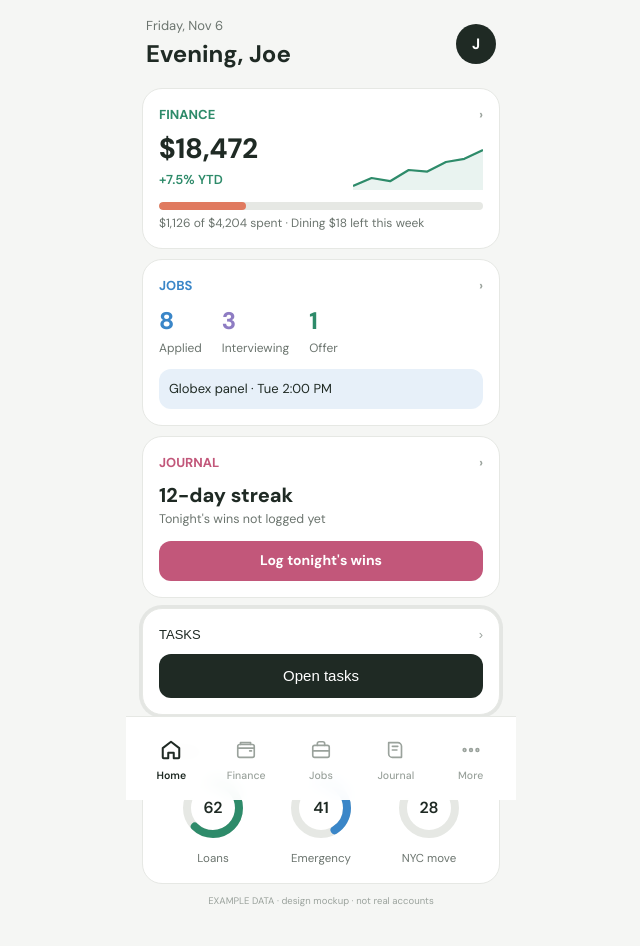
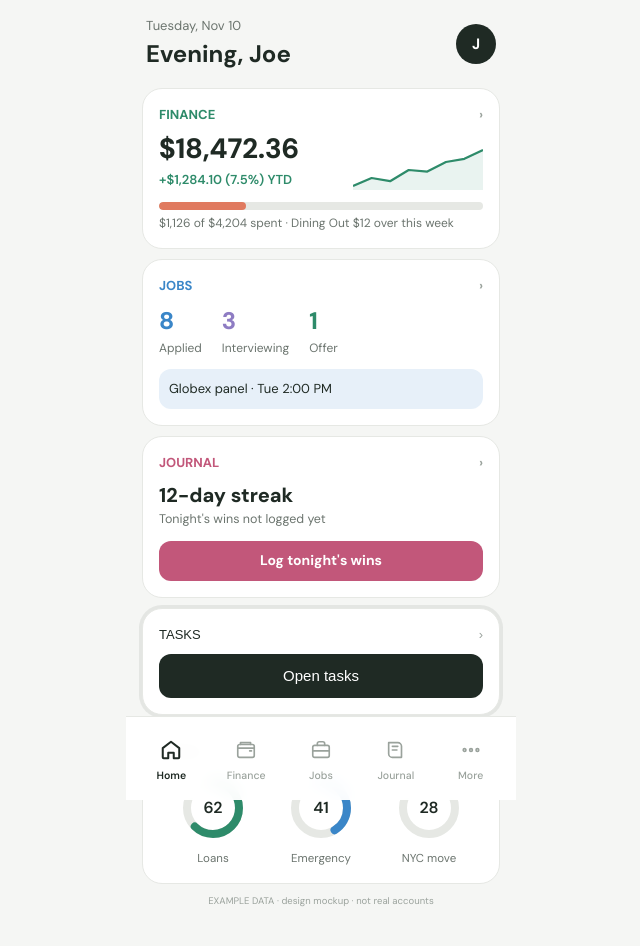
Before and after one commit to jchugcodes/joehub, a Next.js app in the folder web/: page / in a window 1280 px wide. Shown: the top 946 px of the page, without its empty margins (319-959 px from the left). Built offline with nearby package versions, Linux system fonts and the light colour scheme; a web font is replaced by a local one.

Commit message:
Read Home's date and finance line from live data.
The heading is today's America/Detroit date, rendered on the server. The finance card uses the current week from the finance store, including Dining Out's computed status.

Co-authored-by: Joe Hughes <jchugcodes@users.noreply.github.com>

```diff
--- a/web/app/page.tsx
+++ b/web/app/page.tsx
@@ -1,14 +1,28 @@
 import Link from "next/link";
 import { Ring, Sparkline } from "../components/Charts";
 import { home } from "../lib/design-fixtures";
+import { detroitHeading } from "../lib/detroit-date.mjs";
+import { money } from "../lib/finance.mjs";
+import { store } from "../lib/store.mjs";
 
-export default function HomePage() {
-  const spentWidth = 27;
+export const dynamic = "force-dynamic";
+
+export default async function HomePage() {
+  const now = Date.now();
+  let overview = null;
+  try {
+    const result = await store.financeOverview(now);
+    if (result && result.status === 200) overview = result.body;
+  } catch {
+    overview = null;
+  }
+  const dining = overview?.caps?.find((cap) => cap.slug === "dining-out") || null;
+  const spentWidth = overview ? Math.min(100, Math.max(0, overview.month.percent)) : 0;
   return (
     <div>
       <header className="flex items-center justify-between px-5 pt-2">
         <div>
-          <p className="text-ui-13 mut">{home.date}</p>
+          <p className="text-ui-13 mut">{detroitHeading(now)}</p>
           <h1 className="text-ui-24 font-bold">{home.greeting}</h1>
         </div>
         <span className="grid h-10 w-10 place-items-center rounded-full bg-ink text-ui-15 font-bold text-white" aria-hidden>
@@ -22,10 +36,12 @@ export default function HomePage() {
           <span>FINANCE</span>
           <span aria-hidden className="text-inactive">›</span>
         </div>
+        {overview ? (
+          <>
             <div className="mt-1 flex items-end justify-between">
               <div>
-            <p className="text-ui-28 font-extrabold tnum">{home.net}</p>
-            <p className="text-ui-13 font-semibold text-finance-primary">{home.ytd}</p>
+                <p className="text-ui-28 font-extrabold tnum">{money(overview.netWorthCents)}</p>
+                {overview.chart?.caption ? <p className="text-ui-13 font-semibold text-finance-primary">{overview.chart.caption}</p> : null}
               </div>
               <Sparkline compact />
             </div>
@@ -40,8 +56,11 @@ export default function HomePage() {
               <div className="h-full rounded-full bg-finance-dining" style={{ width: `${spentWidth}%` }} />
             </div>
             <p className="mt-1 text-ui-12 mut">
-          {home.spent} · {home.diningNote}
+              {money(overview.month.spentCents, false)} of {money(overview.month.planCents, false)} spent
+              {dining ? ` · ${dining.name} ${dining.status} this week` : ""}
             </p>
+          </>
+        ) : null}
       </Link>
 
       <Link href="/jobs" className="block card p-4">
--- a/web/lib/design-fixtures.ts
+++ b/web/lib/design-fixtures.ts
@@ -1,13 +1,8 @@
 /** Frame example copy. Not a mapping from the API or the database. See docs/DESIGN_GAPS.md. */
 
 export const home = {
-  date: "Friday, Nov 6",
   greeting: "Evening, Joe",
   initial: "J",
-  net: "$18,472",
-  ytd: "+7.5% YTD",
-  spent: "$1,126 of $4,204 spent",
-  diningNote: "Dining $18 left this week",
   jobs: [
     { label: "Applied", value: "8", tone: "jobs" },
     { label: "Interviewing", value: "3", tone: "interview" },
--- a/web/lib/detroit-date.mjs
+++ b/web/lib/detroit-date.mjs
@@ -15,3 +15,14 @@ export function detroitCalendarDate(now) {
   };
   return `${pick("year")}-${pick("month")}-${pick("day")}`;
 }
+
+export function detroitHeading(now) {
+  const date = new Date(now);
+  if (Number.isNaN(date.getTime())) throw new Error("invalid time");
+  return new Intl.DateTimeFormat("en-US", {
+    timeZone: "America/Detroit",
+    weekday: "long",
+    month: "short",
+    day: "numeric",
+  }).format(date);
+}
```
Also changed, not shown: 1 other file (tests, documents, lock files or other folders). Lines whose indentation alone changed are shown as unchanged.
